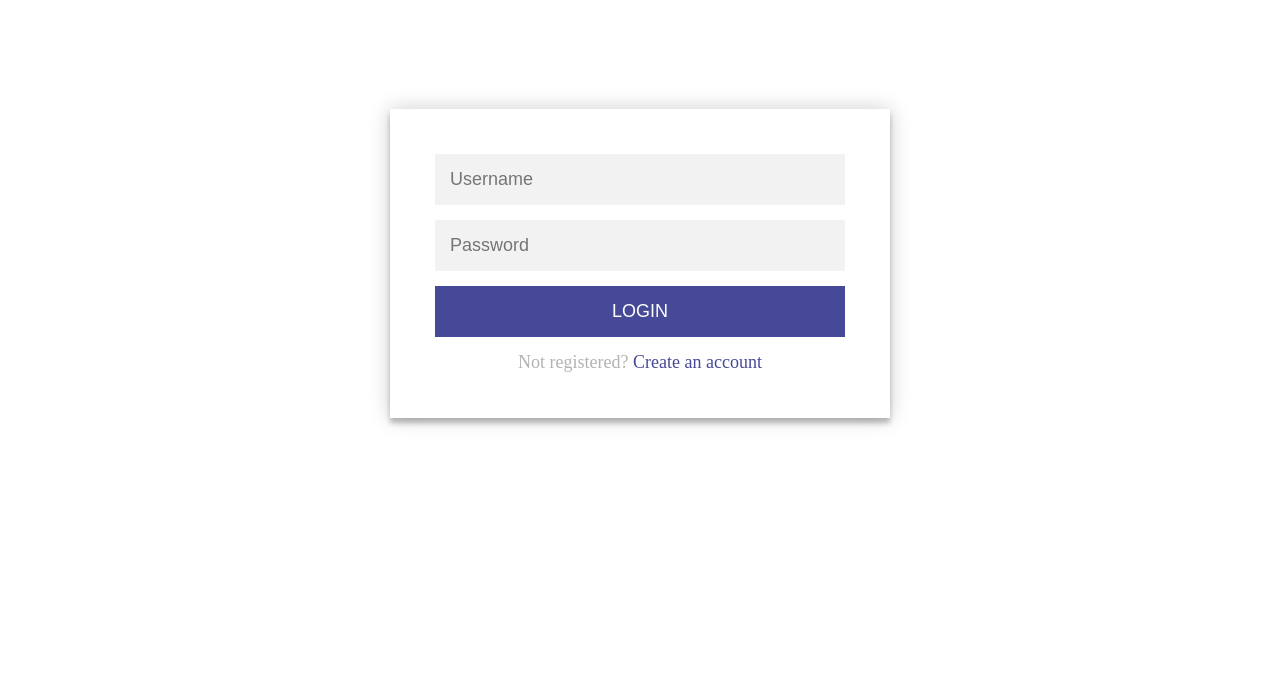
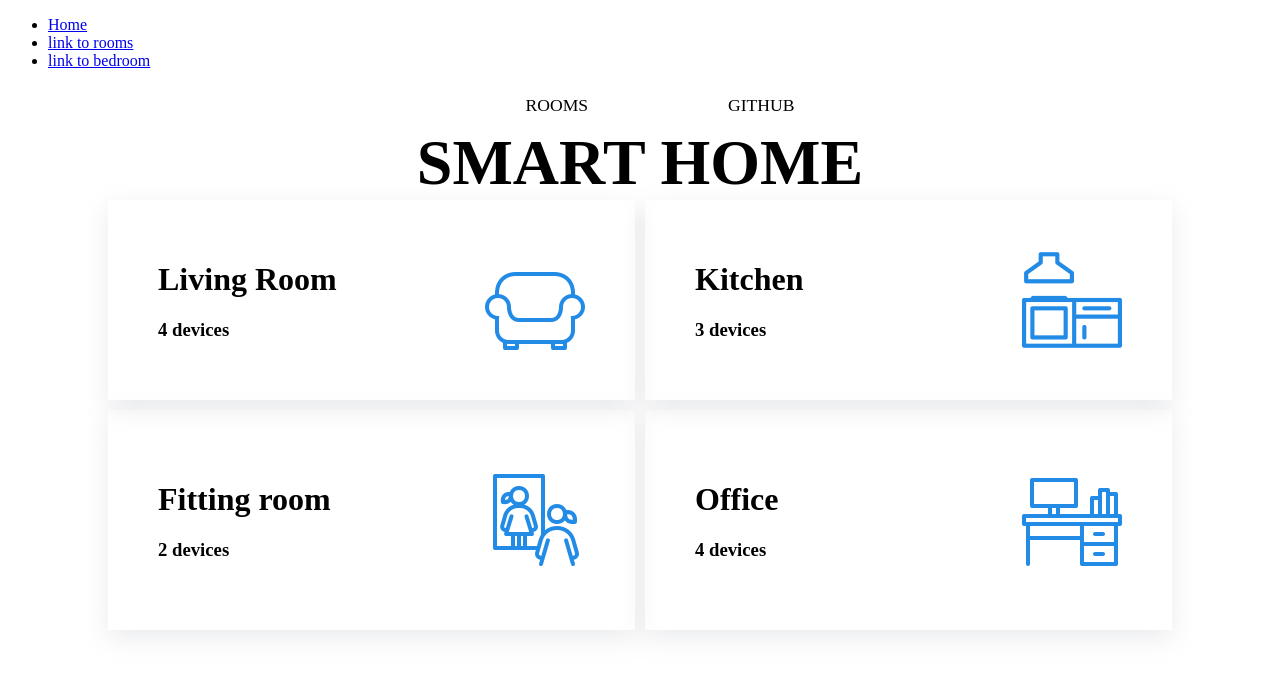
Before and after one commit to PAN-Chuwen/smart-home-react, a React (Create React App) app: page /rooms in a window 1280 px wide. Shown: the top 674 px of the page. Built offline with nearby package versions, Linux system fonts and the light colour scheme.

Commit message:
Restructure codes using Routes

```diff
--- a/src/App.js
+++ b/src/App.js
@@ -1,15 +1,36 @@
 import "./App.css"
-import Devices from "./Devices"
+import { Link, Route, Routes } from "react-router-dom"
+import Rooms from "./Rooms"
+import Home from "./Home"
+import Bedroom from "./Bedroom"
 import Header from "./Header"
-import Login from "./Login"
-import Home from "./Home"
+
 
 function App() {
   return (
     <>
-      {/* <Login></Login> */}
-      {/* <Home></Home> */}
-      <Login></Login>
+      <nav>
+        <ul>
+          <li>
+            <Link to="/">Home</Link>
+          </li>
+          <li>
+            <Link to="/rooms">link to rooms</Link>
+          </li>
+          <li>
+            <Link to="/rooms/bedroom">link to bedroom</Link>
+          </li>
+        </ul>
+      </nav>
+
+    {/* routes */}
+      <Routes>
+        <Route path="/" element={<Home></Home>}></Route>
+        <Route path="/rooms" element={<Header></Header>}>
+          <Route index element={<Rooms></Rooms>}></Route>
+          <Route path="bedroom" element={<Bedroom></Bedroom>}></Route>
+        </Route>
+      </Routes>
     </>
   )
 }
--- /dev/null
+++ b/src/Bedroom.js
@@ -0,0 +1,7 @@
+import React from 'react'
+
+export default function Bedroom() {
+  return (
+    <div>Bedroom</div>
+  )
+}
--- a/src/Header.js
+++ b/src/Header.js
@@ -1,5 +1,6 @@
-import React from "react";
+import React from "react"
 import "./Header.css"
+import { Link, Outlet } from "react-router-dom"
 
 export default function Header() {
   return (
@@ -7,10 +8,7 @@ export default function Header() {
       <nav className="nav main-nav">
         <ul>
           <li>
-            <a href="index.html">HOME</a>
-          </li>
-          <li>
-            <a href="rooms.html">ROOMS</a>
+            <Link to="/rooms">ROOMS</Link>
           </li>
           <li>
             <a href="https://github.com/Pancw2000?tab=repositories">GITHUB</a>
@@ -18,7 +16,7 @@ export default function Header() {
         </ul>
       </nav>
       <h1 className="projectName">SMART HOME</h1>
-
+      <Outlet></Outlet>
     </header>
-  );
+  )
 }
--- a/src/Home.js
+++ b/src/Home.js
@@ -5,9 +5,7 @@ import Rooms from "./Rooms"
 export default function Home() {
   return (
     <>
-      <Header></Header>
-      <Rooms></Rooms>
-      {/* <Devices></Devices> */}
+      Home
     </>
   )
 }
--- a/src/index.js
+++ b/src/index.js
@@ -1,10 +1,13 @@
-import React from 'react';
-import ReactDOM from 'react-dom/client';
-import App from './App';
+import React from "react"
+import ReactDOM from "react-dom/client"
+import App from "./App"
+import { BrowserRouter } from "react-router-dom"
 
-const root = ReactDOM.createRoot(document.getElementById('root'));
+const root = ReactDOM.createRoot(document.getElementById("root"))
 root.render(
   <React.StrictMode>
-    <App />
+    <BrowserRouter>
+      <App />
+    </BrowserRouter>
   </React.StrictMode>
-);
+)
```
